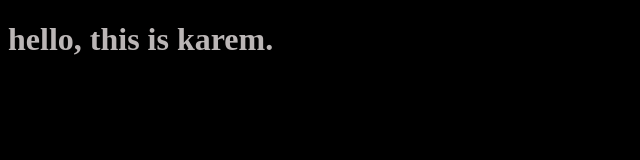
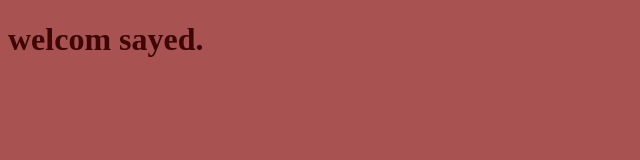
Before and after one commit to karem-mousa-git/karem-mousa, a plain HTML site: page index.html in a window 1280 px wide. Shown: the whole page, without its empty margins (0-640 px from the left). Drawn offline with Linux system fonts and the light colour scheme.

Commit message:
changing for think

```diff
--- a/index.html
+++ b/index.html
@@ -7,7 +7,7 @@
     <link rel="stylesheet" href="style.css">
 </head>
 <body>
-    <h1>hello, this is karem.</h1>
+    <h1>welcom sayed.</h1>
     <script src="app.js"></script>
 </body>
 </html>
--- a/style.css
+++ b/style.css
@@ -1,6 +1,6 @@
 h1{
- color: rgb(187, 182, 182);
+ color: rgb(63, 6, 6);
 }
 body{
-    background-color: rgb(0, 0, 0);
+    background-color: rgb(168, 82, 82);
 }
```
Also changed, not shown: 1 other file.
